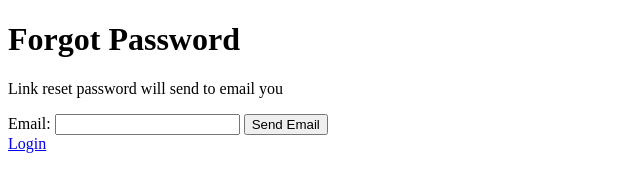
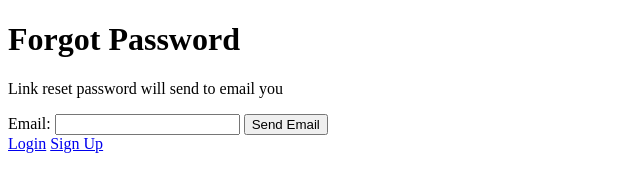
Before and after one commit to MuhammadIqbalAfandi/git-remote, a plain HTML site: page forgot-password.html in a window 1280 px wide. Shown: the full height of the page, 0-640 px from the left. Drawn offline with Linux system fonts and the light colour scheme.

Commit message:
add signup link

```diff
--- a/forgot-password.html
+++ b/forgot-password.html
@@ -18,6 +18,7 @@
     </form>
 
     <a href="login.html">Login</a>
+    <a href="signup.html">Sign Up</a>
 
     <script>
       const iEmail = document.getElementById('email')
```
